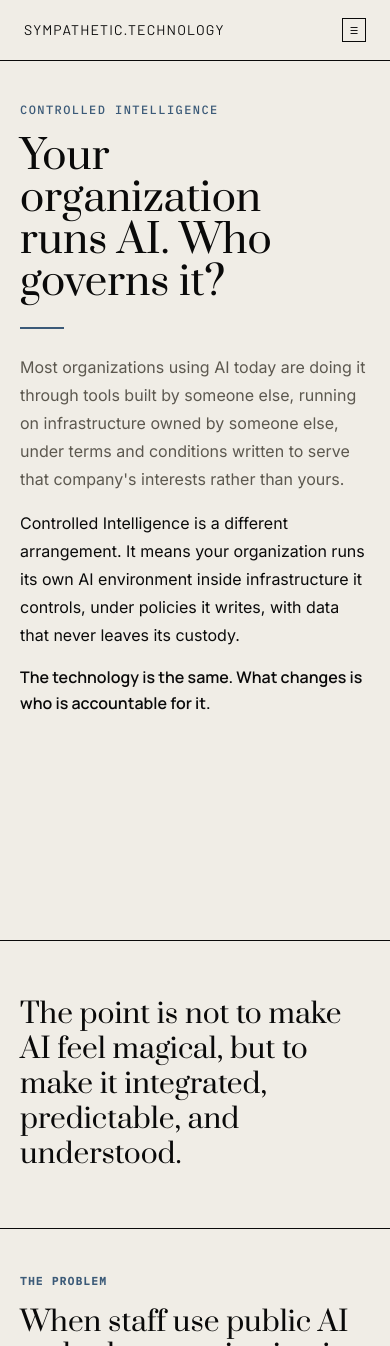
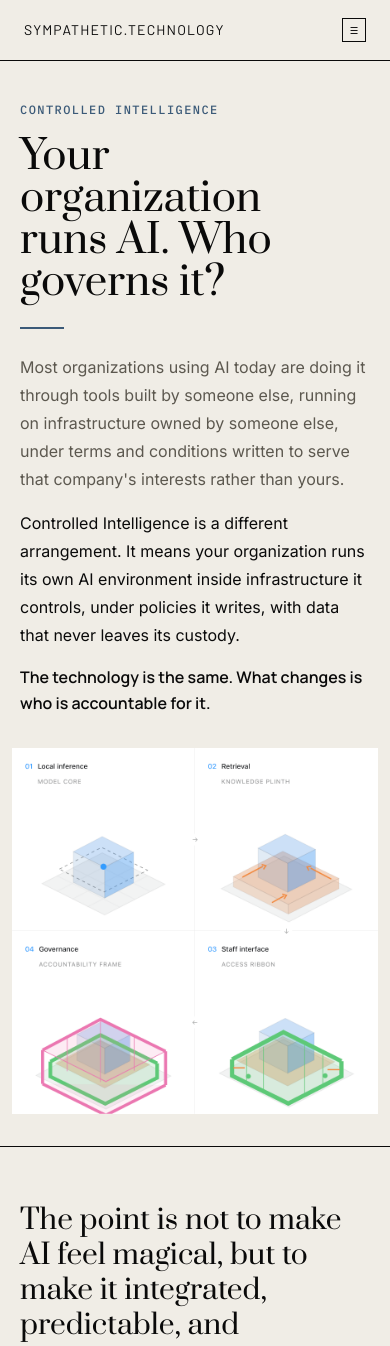
Before and after one commit to Cranbury3P0/sympathetic-dot-technology-2, a Next.js app: page /controlled-intelligence in a window 390 px wide. Shown: the top 1346 px of the page. Built offline with nearby package versions, Linux system fonts and the light colour scheme; a web font is replaced by a local one.

Commit message:
Add Controlled Intelligence hero graphic

```diff
--- a/app/controlled-intelligence/page.tsx
+++ b/app/controlled-intelligence/page.tsx
@@ -1,6 +1,8 @@
 import type { Metadata } from "next";
+import Image from "next/image";
 import { Prata, Manrope, Inter, IBM_Plex_Mono } from "next/font/google";
 import { Nav, LegalBar, Heading, Label, PAPER, INK, RULE } from "sympathetic-ds";
+import controlledIntelligenceLayers from "../../public/controlled-intelligence-four-layers.png";
 
 const prata = Prata({ variable: "--font-prata", subsets: ["latin"], weight: "400" });
 const manrope = Manrope({ variable: "--font-manrope", subsets: ["latin"], weight: ["500", "600"] });
@@ -150,8 +152,15 @@ export default function ControlledIntelligencePage() {
           </div>
         </div>
 
-        {/* Reserved for the forthcoming hero image. */}
-        <div className="ci-hero-open" aria-hidden="true" />
+        <div className="ci-hero-visual">
+          <Image
+            src={controlledIntelligenceLayers}
+            alt="Four-layer Controlled Intelligence model: local inference, retrieval, staff interface, and governance."
+            className="ci-hero-image"
+            sizes="(max-width: 1024px) 100vw, 58vw"
+            priority
+          />
+        </div>
       </div>
 
       <section className="ci-statement" style={{ borderTop: RULE }}>
--- a/app/globals.css
+++ b/app/globals.css
@@ -1226,8 +1226,7 @@ body {
 }
 
 /* ── CONTROLLED INTELLIGENCE PAGE ── */
-/* Meridian's editorial register, with a cooler governance-blue accent.
-   The open hero column is reserved for forthcoming artwork. */
+/* Meridian's editorial register, with a cooler governance-blue accent. */
 
 .ci-hero {
   display: grid;
@@ -1244,8 +1243,18 @@ body {
 .ci-hero-intro {
   max-width: 34rem;
 }
-.ci-hero-open {
+.ci-hero-visual {
   min-height: 44rem;
+  display: flex;
+  align-items: center;
+  justify-content: center;
+  padding: 2rem 2rem 2rem 0;
+  overflow: hidden;
+}
+.ci-hero-image {
+  display: block;
+  width: min(100%, 52rem);
+  height: auto;
 }
 .ci-statement {
   padding: 5.5rem 1.5rem;
@@ -1372,8 +1381,12 @@ body {
   .ci-hero-text {
     padding: 3rem 1.5rem 2.5rem;
   }
-  .ci-hero-open {
-    min-height: clamp(15rem, 44vw, 28rem);
+  .ci-hero-visual {
+    min-height: 0;
+    padding: 0 1.5rem 2.5rem;
+  }
+  .ci-hero-image {
+    width: min(100%, 42rem);
   }
   .ci-split {
     grid-template-columns: 1fr;
@@ -1393,8 +1406,8 @@ body {
   .ci-hero-text {
     padding: 2.5rem 1.25rem 2rem;
   }
-  .ci-hero-open {
-    min-height: 12rem;
+  .ci-hero-visual {
+    padding: 0 0.75rem 2rem;
   }
   .ci-statement {
     padding: 3.5rem 1.25rem;
```
Also changed, not shown: public/controlled-intelligence-four-layers.png (added).
